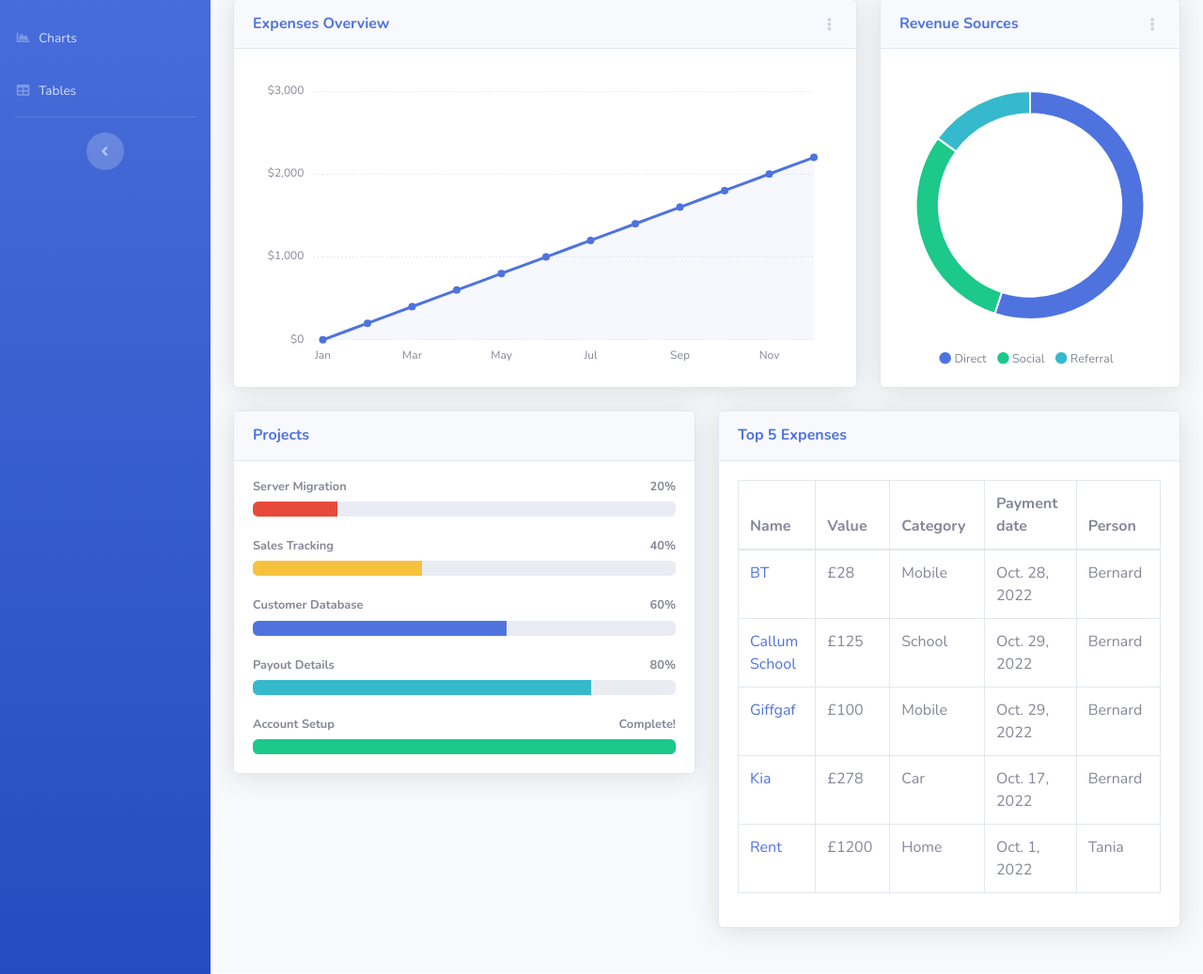
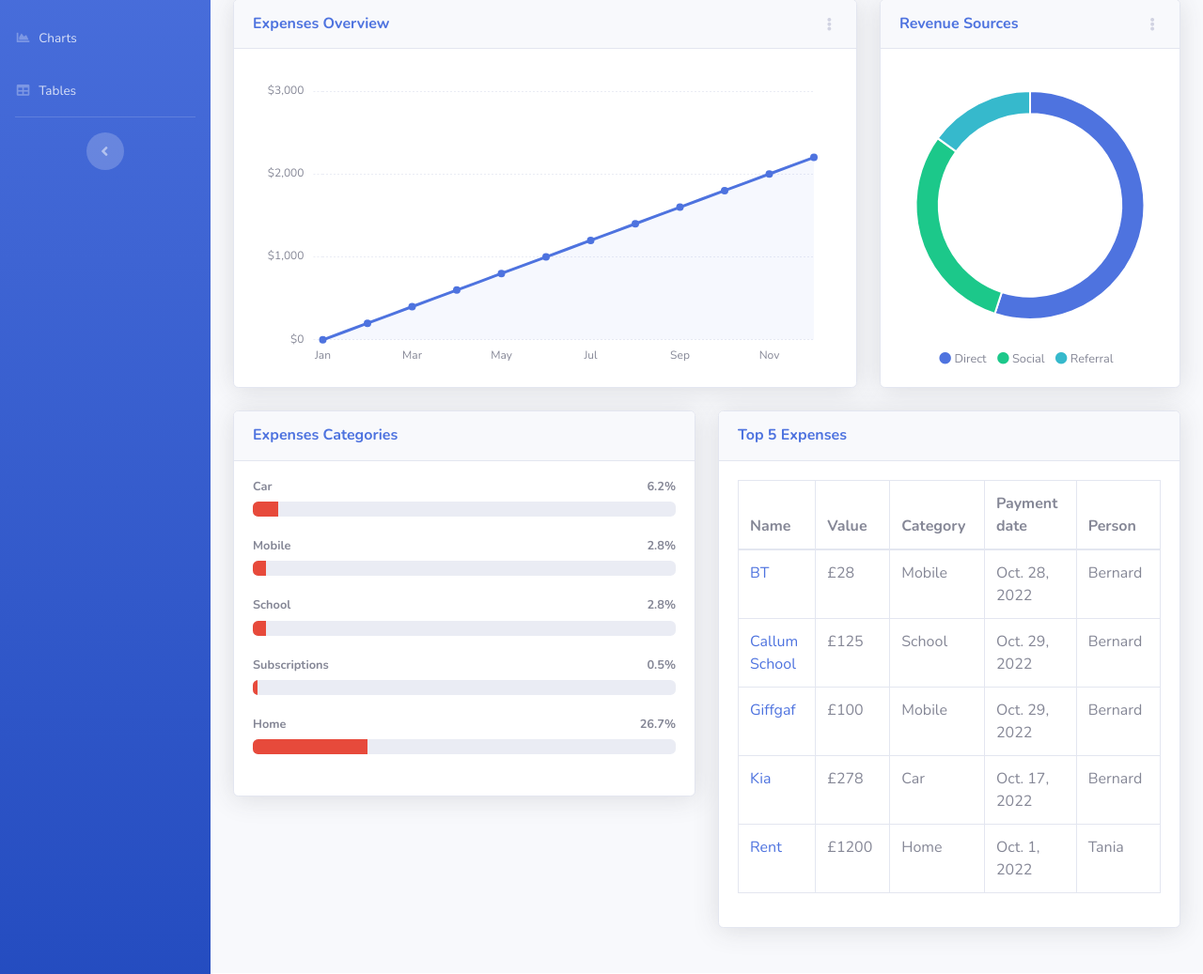
Before and after one commit to Bernardvdv/budget, a Django app: page /home in a window 1280 px wide. Shown: the part 348-1385 px from the top of the page at 94% size. Run offline with Django 3.2, Linux system fonts and the light colour scheme; data comes from the database, SQL or seed files in the repository; both versions use the stored data as it was after the commit; some libraries are stand-ins or nearby versions.

Commit message:
Updated categories

```diff
--- a/budget/templates/budget/main.html
+++ b/budget/templates/budget/main.html
@@ -500,39 +500,42 @@
                             <!-- Project Card Example -->
                             <div class="card shadow mb-4">
                                 <div class="card-header py-3">
-                                    <h6 class="m-0 font-weight-bold text-primary">Projects</h6>
+                                    <h6 class="m-0 font-weight-bold text-primary">Expenses Categories</h6>
                                 </div>
                                 <div class="card-body">
-                                    <h4 class="small font-weight-bold">Server Migration <span
-                                            class="float-right">20%</span></h4>
+                                    {% for key, value in calculated_categories.items %}
+                                    <h4 class="small font-weight-bold">{{key}} <span
+                                            class="float-right">{{value|floatformat:"1"}}%</span></h4>
                                     <div class="progress mb-4">
-                                        <div class="progress-bar bg-danger" role="progressbar" style="width: 20%"
-                                            aria-valuenow="20" aria-valuemin="0" aria-valuemax="100"></div>
+                                        <div class="progress-bar bg-danger" role="progressbar"
+                                             style="width: {{value|floatformat:"0"}}%"
+                                            aria-valuenow="{{value|floatformat:"0"}}" aria-valuemin="0" aria-valuemax="100"></div>
                                     </div>
-                                    <h4 class="small font-weight-bold">Sales Tracking <span
-                                            class="float-right">40%</span></h4>
-                                    <div class="progress mb-4">
-                                        <div class="progress-bar bg-warning" role="progressbar" style="width: 40%"
-                                            aria-valuenow="40" aria-valuemin="0" aria-valuemax="100"></div>
-                                    </div>
-                                    <h4 class="small font-weight-bold">Customer Database <span
-                                            class="float-right">60%</span></h4>
-                                    <div class="progress mb-4">
-                                        <div class="progress-bar" role="progressbar" style="width: 60%"
-                                            aria-valuenow="60" aria-valuemin="0" aria-valuemax="100"></div>
-                                    </div>
-                                    <h4 class="small font-weight-bold">Payout Details <span
-                                            class="float-right">80%</span></h4>
-                                    <div class="progress mb-4">
-                                        <div class="progress-bar bg-info" role="progressbar" style="width: 80%"
-                                            aria-valuenow="80" aria-valuemin="0" aria-valuemax="100"></div>
-                                    </div>
-                                    <h4 class="small font-weight-bold">Account Setup <span
-                                            class="float-right">Complete!</span></h4>
-                                    <div class="progress">
-                                        <div class="progress-bar bg-success" role="progressbar" style="width: 100%"
-                                            aria-valuenow="100" aria-valuemin="0" aria-valuemax="100"></div>
-                                    </div>
+                                    {% endfor %}
+<!--                                    <h4 class="small font-weight-bold">Sales Tracking <span-->
+<!--                                            class="float-right">40%</span></h4>-->
+<!--                                    <div class="progress mb-4">-->
+<!--                                        <div class="progress-bar bg-warning" role="progressbar" style="width: 40%"-->
+<!--                                            aria-valuenow="40" aria-valuemin="0" aria-valuemax="100"></div>-->
+<!--                                    </div>-->
+<!--                                    <h4 class="small font-weight-bold">Customer Database <span-->
+<!--                                            class="float-right">60%</span></h4>-->
+<!--                                    <div class="progress mb-4">-->
+<!--                                        <div class="progress-bar" role="progressbar" style="width: 60%"-->
+<!--                                            aria-valuenow="60" aria-valuemin="0" aria-valuemax="100"></div>-->
+<!--                                    </div>-->
+<!--                                    <h4 class="small font-weight-bold">Payout Details <span-->
+<!--                                            class="float-right">80%</span></h4>-->
+<!--                                    <div class="progress mb-4">-->
+<!--                                        <div class="progress-bar bg-info" role="progressbar" style="width: 80%"-->
+<!--                                            aria-valuenow="80" aria-valuemin="0" aria-valuemax="100"></div>-->
+<!--                                    </div>-->
+<!--                                    <h4 class="small font-weight-bold">Account Setup <span-->
+<!--                                            class="float-right">Complete!</span></h4>-->
+<!--                                    <div class="progress">-->
+<!--                                        <div class="progress-bar bg-success" role="progressbar" style="width: 100%"-->
+<!--                                            aria-valuenow="100" aria-valuemin="0" aria-valuemax="100"></div>-->
+<!--                                    </div>-->
                                 </div>
                             </div>
                         </div>
--- a/budget/views.py
+++ b/budget/views.py
@@ -46,7 +46,7 @@ class HomePageView(TemplateView):
         context['income_sum_year'] = total_income_year['income_year__sum']
         context['income_sum_month'] = total_income_month['income_month__sum']
         context['top_five_payments'] = top_five_payments
-        context['expenses_chart'] = json.dumps(test)
+        context['calculated_categories'] = calculated_categories
         return context
 
     def get_total_year(self):
@@ -62,6 +62,16 @@ class HomePageView(TemplateView):
         return top_records
 
     def get_calculated_categories(self):
+        grouped = {}
         total_monthly_income = self.get_total_month()
         categories = Items.objects.filter().values_list('value', 'category')
-        print(categories)
+
+        for x, y in categories:
+            x = float(x)
+            if y in grouped:
+                grouped[y] += x
+            else:
+                grouped[y] = x
+        for x, y in grouped.items():
+            grouped[x] = (y / total_monthly_income['income_month__sum']) * 100
+        return grouped
```
Also changed, not shown: db.sqlite3.
